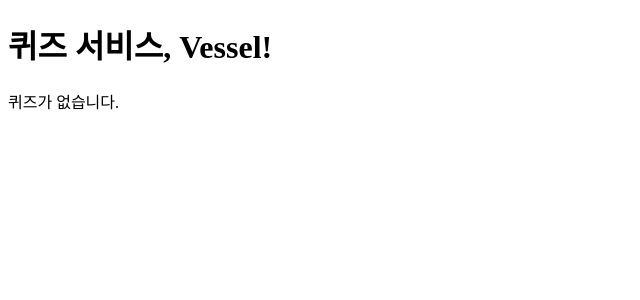
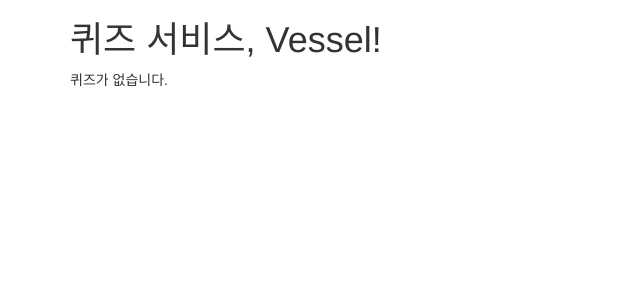
Before and after one commit to fc-pwp/s2-vessel, a Django app: page / in a window 1280 px wide. Shown: the top 300 px of the page, without its empty margins (0-640 px from the left). Run offline with Django 3.2, Linux system fonts and the light colour scheme; data that the repository does not hold is empty; some libraries are stand-ins or nearby versions.

Commit message:
부트스트랩 적용

```diff
--- a/quiz/templates/layout.html
+++ b/quiz/templates/layout.html
@@ -3,10 +3,17 @@
 <html>
     <head>
         <title>{% block page_title %}퀴즈 서비스 Vessel!{% endblock %}</title>
+		<meta name="viewport" content="width=device-width, initial-scale=1">
         <script src="{% static 'hello.js' %}"></script>
+<!-- Latest compiled and minified CSS -->
+<link rel="stylesheet" href="https://maxcdn.bootstrapcdn.com/bootstrap/3.3.6/css/bootstrap.min.css" integrity="sha384-1q8mTJOASx8j1Au+a5WDVnPi2lkFfwwEAa8hDDdjZlpLegxhjVME1fgjWPGmkzs7" crossorigin="anonymous">
+
+<!-- Optional theme -->
+<link rel="stylesheet" href="https://maxcdn.bootstrapcdn.com/bootstrap/3.3.6/css/bootstrap-theme.min.css" integrity="sha384-fLW2N01lMqjakBkx3l/M9EahuwpSfeNvV63J5ezn3uZzapT0u7EYsXMjQV+0En5r" crossorigin="anonymous">
+
     </head>
 
-    <body>
+    <body class="container">
         {% block body %}{% endblock %}
     </body>
 
--- a/quiz/templates/quiz_view.html
+++ b/quiz/templates/quiz_view.html
@@ -12,7 +12,10 @@
     {{ quiz_form.as_p }}
 
     <p>
-        <button type="submit">퀴즈 시작!</button>
+        <button type="submit" class="btn btn-success btn-lg">
+            <span class="glyphicon glyphicon-film"></span>
+            퀴즈 시작!
+        </button>
     </p>
 </form>
 
```
